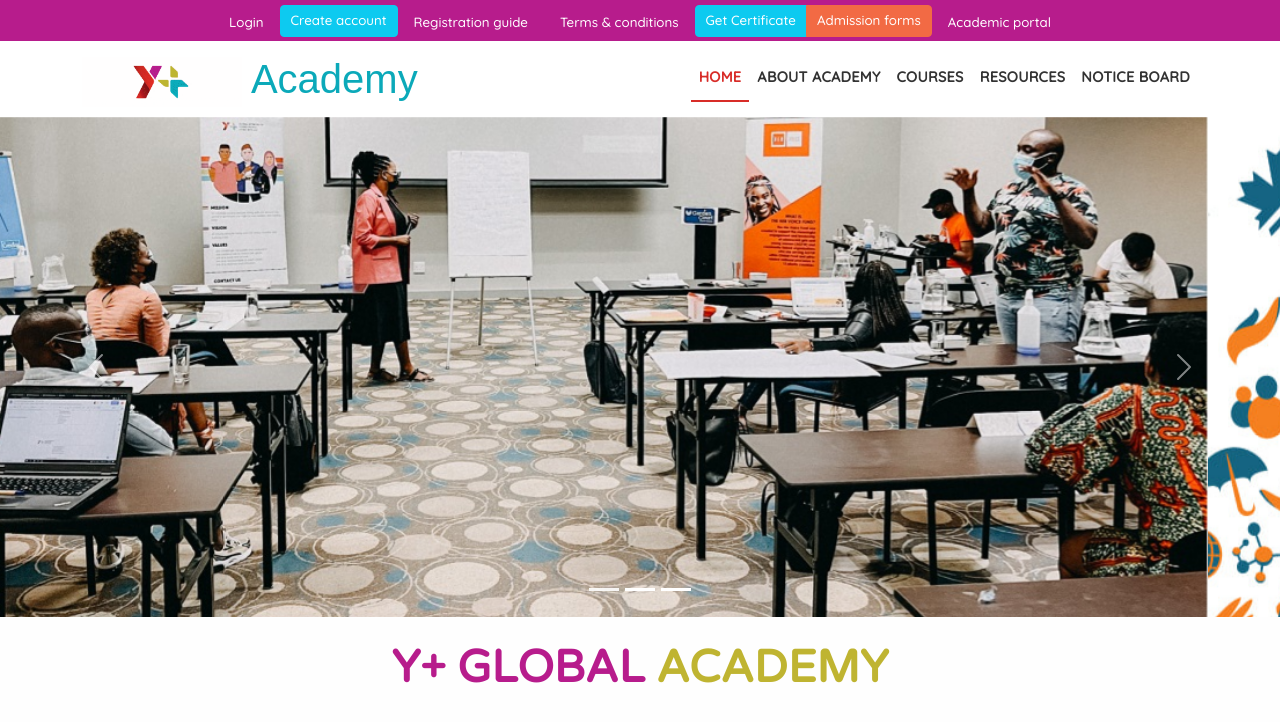
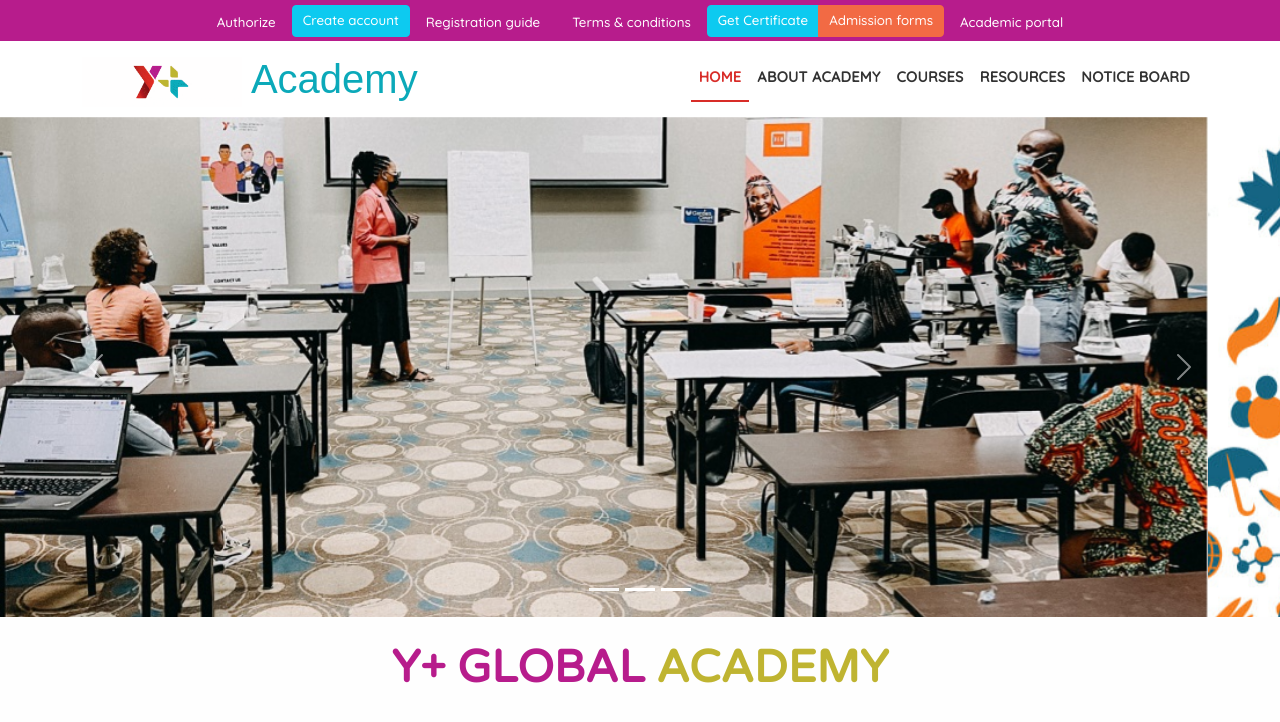
Before and after one commit to classpedal/yplusacademy, a plain HTML site: page index.html in a window 1280 px wide. Drawn offline with nearby package versions, Linux system fonts and the light colour scheme.

Commit message:
Sylvane updates

```diff
--- a/index.html
+++ b/index.html
@@ -35,7 +35,7 @@
                             <div class="col-sm-12">
                                 <ul class="nav top-links justify-content-center">
                                     <li class="nav-item">
-                                        <a class="nav-link" href="login.html">Login</a>
+                                        <a class="nav-link" href="login.html">Authorize</a>
                                     </li>
                                     <li class="nav-item">
                                         <a class="btn btn-info nav-link" href="#">Create account</a>
```
